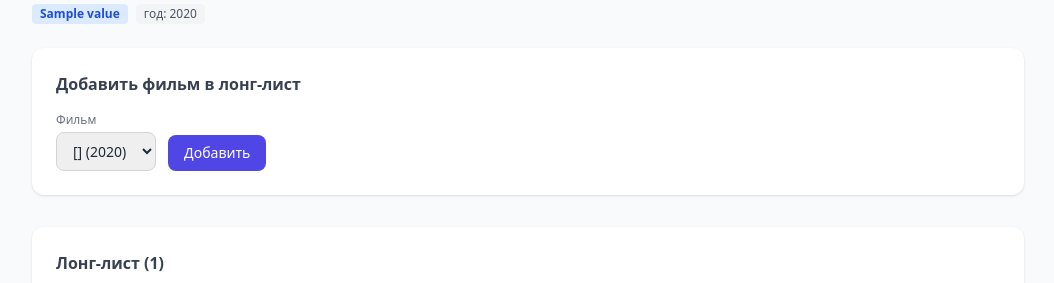
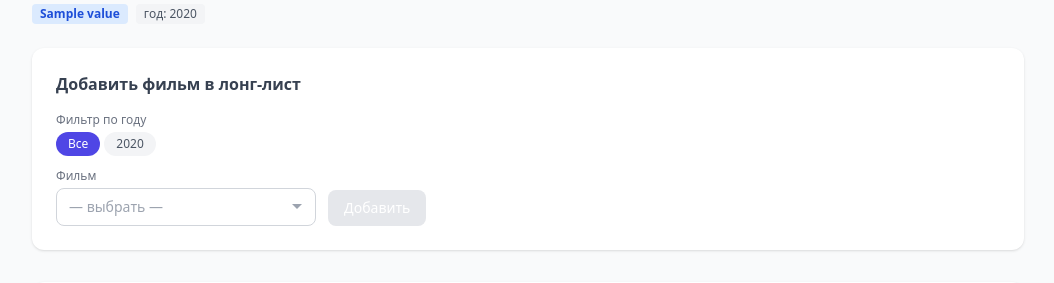
Before and after one commit to GoodchildTrevor/ballot-processing, a Python web app: template ballot/templates/admin/nomination_detail.html in a window 1280 px wide. Shown: the part 148-431 px from the top of the page, without its empty margins (112-1166 px from the left). Run offline with Jinja, Linux system fonts and the light colour scheme; the template is opened without the code that fills it: most values are stand-ins (such as "Sample title", 1, 10 or a date in 2020); some libraries are stand-ins or nearby versions.

Commit message:
feat: nomination_detail — film picker with year tabs + alpha sort + search

```diff
--- a/ballot/templates/admin/nomination_detail.html
+++ b/ballot/templates/admin/nomination_detail.html
@@ -26,17 +26,93 @@
     Сначала <a href="/admin/films" class="underline">добавьте фильмы</a>.
   </p>
   {% else %}
+
+  {# Serialise films list for Alpine #}
+  <script>
+  const NOM_FILMS = [
+    {% for film in films %}
+    { id: {{ film.id }}, title: {{ film.title | tojson }}, year: {{ film.year }} }{% if not loop.last %},{% endif %}
+    {% endfor %}
+  ];
+  </script>
+
   <form method="post" action="/admin/nominations/{{ nom.id }}/nominees"
-        class="flex flex-wrap gap-3 items-end">
+        x-data="filmPicker()" class="space-y-3">
 
+    {# Hidden real select that gets submitted #}
+    <input type="hidden" name="film_id" :value="selected ? selected.id : ''" />
+
+    {# Year tabs #}
     <div>
+      <p class="text-xs text-gray-500 mb-1">Фильтр по году</p>
+      <div class="flex flex-wrap gap-1">
+        <button type="button"
+                @click="yearTab = null"
+                :class="yearTab === null
+                  ? 'bg-indigo-600 text-white'
+                  : 'bg-gray-100 text-gray-600 hover:bg-gray-200'"
+                class="px-3 py-1 rounded-full text-xs font-medium transition">
+          Все
+        </button>
+        <template x-for="y in years" :key="y">
+          <button type="button"
+                  @click="yearTab = y; selected = null"
+                  :class="yearTab === y
+                    ? 'bg-indigo-600 text-white'
+                    : 'bg-gray-100 text-gray-600 hover:bg-gray-200'"
+                  class="px-3 py-1 rounded-full text-xs font-medium transition"
+                  x-text="y">
+          </button>
+        </template>
+      </div>
+    </div>
+
+    {# Search + dropdown #}
+    <div class="flex flex-wrap gap-3 items-end">
+      <div class="relative" style="min-width:260px">
         <label class="block text-xs text-gray-500 mb-1">Фильм</label>
-      <select name="film_id" required
-              class="border border-gray-300 rounded-lg px-3 py-2 text-sm focus:ring-indigo-400 focus:outline-none max-w-xs">
-        {% for film in films %}
-        <option value="{{ film.id }}">{{ film.title }} ({{ film.year }})</option>
-        {% endfor %}
-      </select>
+
+        {# Display box — shows selected or placeholder #}
+        <button type="button"
+                @click="open = !open"
+                class="w-full text-left border border-gray-300 rounded-lg px-3 py-2 text-sm bg-white focus:ring-indigo-400 focus:outline-none flex items-center justify-between gap-2">
+          <span :class="selected ? 'text-gray-800' : 'text-gray-400'"
+                x-text="selected ? selected.title + ' (' + selected.year + ')' : '— выбрать —'"></span>
+          <svg class="w-3 h-3 text-gray-400 flex-shrink-0" viewBox="0 0 12 12" fill="currentColor">
+            <path d="M6 8L1 3h10z"/>
+          </svg>
+        </button>
+
+        {# Dropdown panel #}
+        <div x-show="open" x-cloak @click.outside="open = false"
+             class="absolute z-50 mt-1 w-full bg-white border border-gray-200 rounded-xl shadow-lg overflow-hidden">
+
+          <div class="p-2 border-b border-gray-100">
+            <input x-ref="search"
+                   x-model="q"
+                   type="text"
+                   placeholder="Поиск..."
+                   class="w-full text-sm px-2 py-1.5 border border-gray-200 rounded-lg focus:ring-indigo-400 focus:outline-none" />
+          </div>
+
+          <ul class="max-h-60 overflow-y-auto">
+            <template x-for="f in visibleFilms()" :key="f.id">
+              <li>
+                <button type="button"
+                        @click="selected = f; open = false; q = ''"
+                        :class="selected && selected.id === f.id
+                          ? 'bg-indigo-50 text-indigo-700 font-medium'
+                          : 'hover:bg-gray-50 text-gray-700'"
+                        class="w-full text-left px-3 py-2 text-sm flex items-center justify-between gap-2">
+                  <span x-text="f.title"></span>
+                  <span class="text-xs text-gray-400 flex-shrink-0" x-text="f.year"></span>
+                </button>
+              </li>
+            </template>
+            <li x-show="visibleFilms().length === 0"
+                class="px-3 py-3 text-xs text-gray-400 text-center">Ничего не найдено</li>
+          </ul>
+        </div>
       </div>
 
       {% if nom.type.value == 'PICK' %}
@@ -53,8 +129,39 @@
       {% endif %}
 
       <button type="submit"
-            class="bg-indigo-600 text-white px-4 py-2 rounded-lg text-sm hover:bg-indigo-700">Добавить</button>
+              :disabled="!selected"
+              :class="selected ? 'bg-indigo-600 hover:bg-indigo-700' : 'bg-gray-200 cursor-not-allowed text-gray-400'"
+              class="text-white px-4 py-2 rounded-lg text-sm transition">
+        Добавить
+      </button>
+    </div>
+
   </form>
+
+  <script>
+  function filmPicker() {
+    const all = NOM_FILMS.slice().sort((a, b) => a.title.localeCompare(b.title, 'ru'));
+    const allYears = [...new Set(all.map(f => f.year))].sort((a, b) => b - a);
+    return {
+      all,
+      years: allYears,
+      yearTab: null,
+      q: '',
+      open: false,
+      selected: null,
+      visibleFilms() {
+        let rows = this.yearTab !== null
+          ? this.all.filter(f => f.year === this.yearTab)
+          : this.all;
+        if (this.q.trim()) {
+          const q = this.q.toLowerCase();
+          rows = rows.filter(f => f.title.toLowerCase().includes(q));
+        }
+        return rows;
+      }
+    }
+  }
+  </script>
   {% endif %}
 </div>
 
```
Lines whose indentation alone changed are shown as unchanged.
